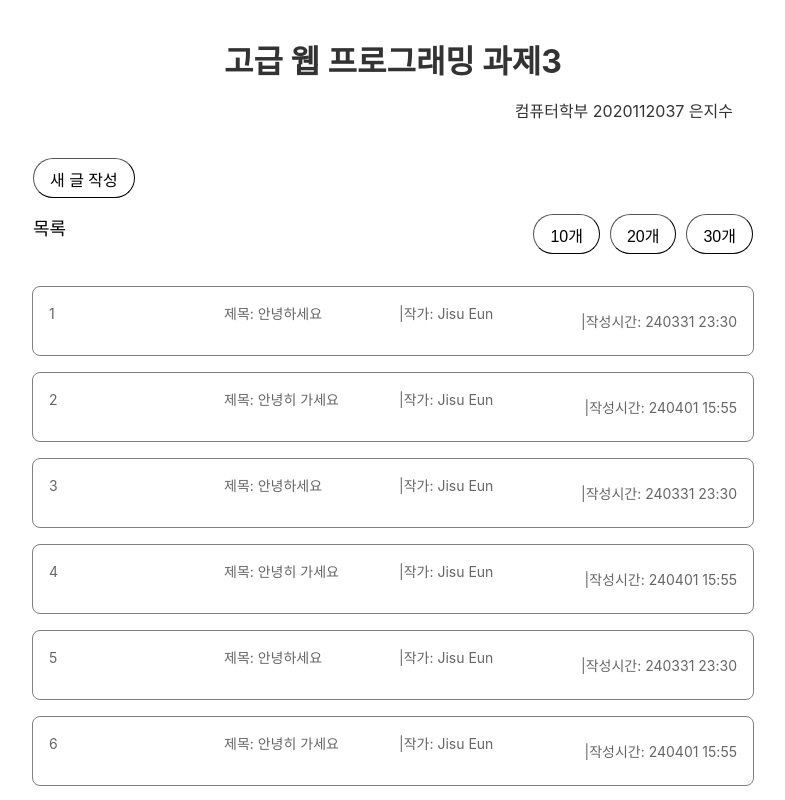
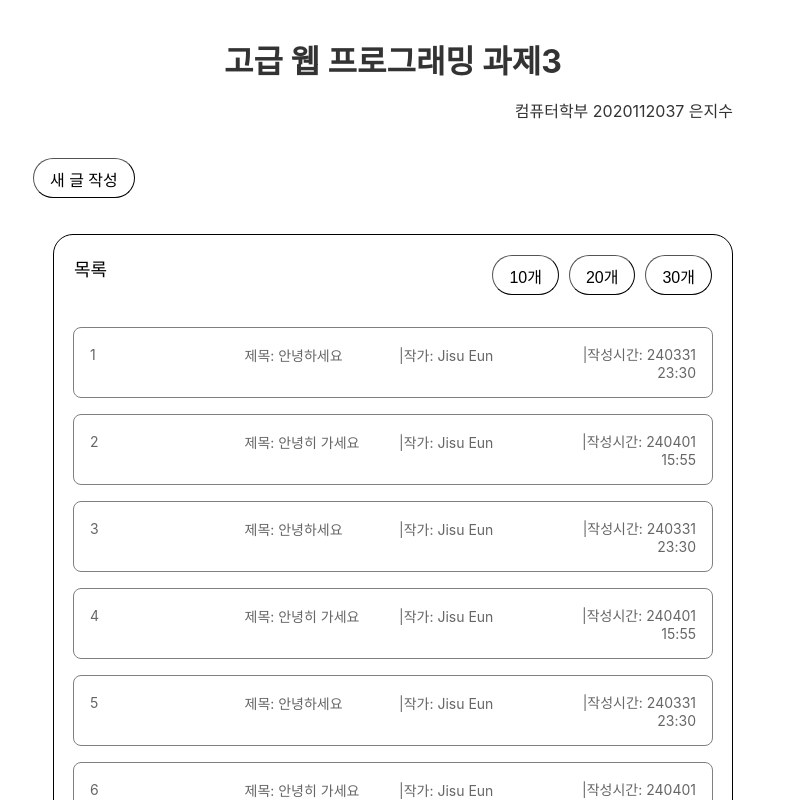
Before and after one commit to JisuEun/weblecture_week4, a React (Create React App) app: page / in a window 1280 px wide. Shown: the top 800 px of the page, without its empty margins (247-1032 px from the left). Built offline with nearby package versions, Linux system fonts and the light colour scheme.

Commit message:
alert & edit=true

```diff
--- a/src/component/list/List.jsx
+++ b/src/component/list/List.jsx
@@ -10,6 +10,11 @@ const Wrapper = styled.div`
   flex-direction: column;
   align-items: center;
   justify-content: center;
+  border-radius: 20px; /* 모서리를 둥글게 */
+  border: 1px solid black; /* 검은색 테두리 */
+  padding: 20px; /* 내부 여백 추가 */
+  background: white; /* 배경색 설정 */
+  margin: 20px; /* 외부 여백 추가 */
 `;
 
 const ButtonsContainer = styled.div`
--- a/src/component/page/PostViewPage.jsx
+++ b/src/component/page/PostViewPage.jsx
@@ -90,6 +90,13 @@ function PostViewPage(props) {
         return item.id == postId;
     });
 
+    const handleDelete = () => {
+        const isConfirmed = window.confirm('정말로 글을 삭제하시겠습니까?');
+        if (isConfirmed) {
+            navigate('/');
+        }
+    };
+
     return (
         <Wrapper>
             <Container>
@@ -113,17 +120,15 @@ function PostViewPage(props) {
                     />
                 </LeftButtonGroup>
                 <RightButtonGroup>
-                    <Button
-                        title='수정'
-                        onClick={() => {
-                            navigate('/');
-                        }}
-                    />
+                <Button
+                    title='수정'
+                    onClick={() => {
+                        navigate(`/post-write?postId=${postId}&edit=true`);
+                    }}
+                />
                     <Button
                         title='삭제'
-                        onClick={() => {
-                            navigate('/');
-                        }}
+                        onClick={handleDelete}
                     />
                 </RightButtonGroup>
             </ButtonGroup>
--- a/src/component/page/PostWritePage.jsx
+++ b/src/component/page/PostWritePage.jsx
@@ -1,9 +1,10 @@
 import React, { useState } from 'react';
-import { useNavigate } from 'react-router-dom';
+import { useLocation, useNavigate } from 'react-router-dom';
 import styled from 'styled-components';
 import TextInput from '../ui/TextInput';
 import Button from '../ui/Button';
 import Header from '../ui/Header';
+import data from '../../data.json'
 
 const Wrapper = styled.div`
     padding: 16px;
@@ -35,10 +36,27 @@ const ButtonContainer = styled.div`
 
 function PostWritePage(props) {
     const navigate = useNavigate();
+    const location = useLocation();
+    const queryParams = new URLSearchParams(location.search);
+    const postId = queryParams.get('postId');
+    const isEdit = queryParams.get('edit') === 'true';
+    const post = isEdit ? data.find((item) => item.id == postId) : null;
 
-    const [title, setTitle] = useState('');
-    const [author, setAuthor] = useState('');
-    const [content, setContent] = useState('');
+    const [title, setTitle] = useState(post ? post.title : '');
+    const [author, setAuthor] = useState(post ? post.author : '');
+    const [content, setContent] = useState(post ? post.content : '');
+
+    // 버튼 클릭 시 실행되는 함수
+    const handleSubmit = () => {
+        // 모든 입력 필드가 채워져 있는지 검사
+        if (!title.trim() || !author.trim() || !content.trim()) {
+            // 하나라도 비어있다면 경고 메시지를 표시
+            alert('모든 필드를 채워주세요!');
+        } else {
+            // 모두 채워져 있다면, 홈으로 리디렉션
+            navigate('/');
+        }
+    };
 
     return (
         <Wrapper>
@@ -85,9 +103,7 @@ function PostWritePage(props) {
                 <ButtonContainer>
                     <Button
                         title='글 작성하기'
-                        onClick={() => {
-                            navigate('/');
-                        }}
+                        onClick={handleSubmit} // onClick 핸들러를 handleSubmit 함수로 변경
                     />
                 </ButtonContainer>
             </Container>
```
